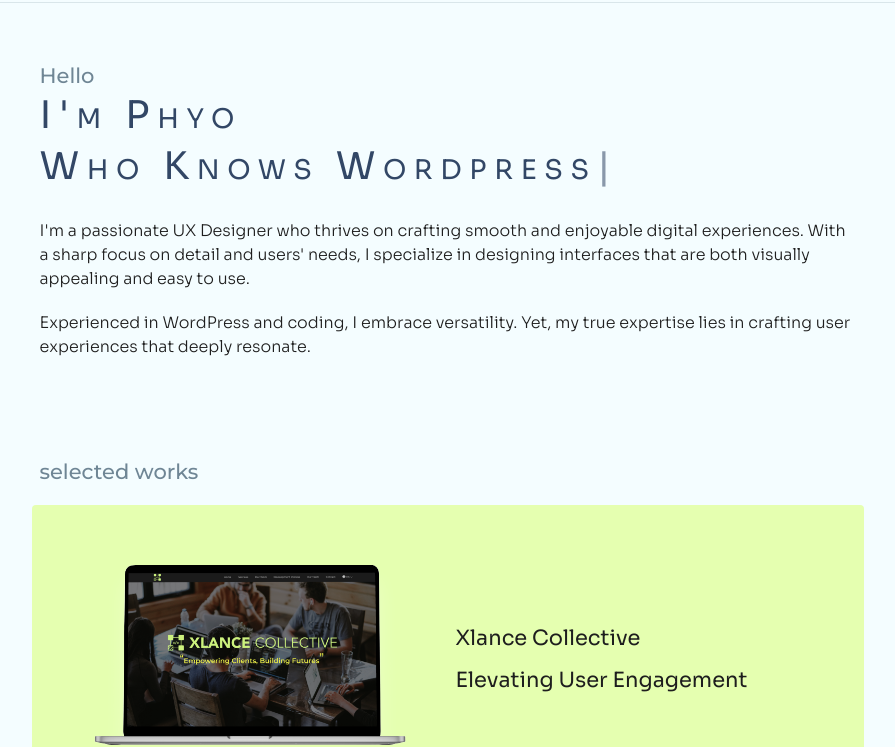
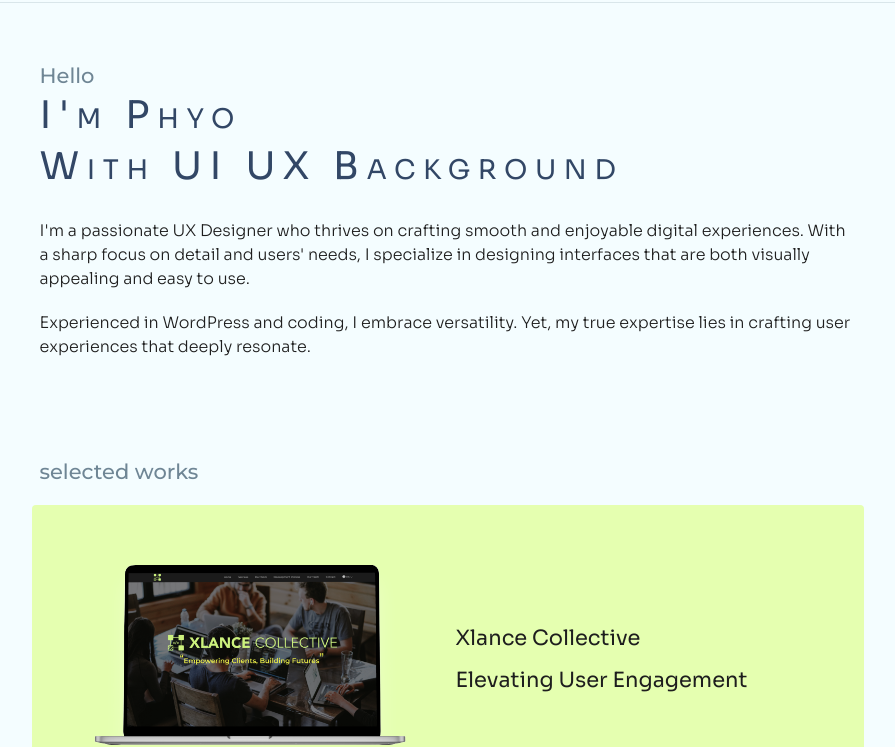
Before and after one commit to PhyoThantKhaing/portfolio, a plain HTML site: page index.html in a window 1280 px wide. Shown: the part 77-824 px from the top of the page, without its empty margins (192-1087 px from the left). Drawn offline with nearby package versions, Linux system fonts and the light colour scheme.

Commit message:
Update index.html

```diff
--- a/index.html
+++ b/index.html
@@ -209,7 +209,7 @@
     <script src="hamburger.js"></script>
     <script>
         var typed = new Typed('.element', {
-            strings: ["The UX Designer", "Who Knows Wordpress", "And Writes Custom Codes"],
+            strings: ["Project Manager","With UI UX Background", "And Writes Custom Codes"],
             typeSpeed: 60,
             backSpeed: 60,
             loop: true
```
